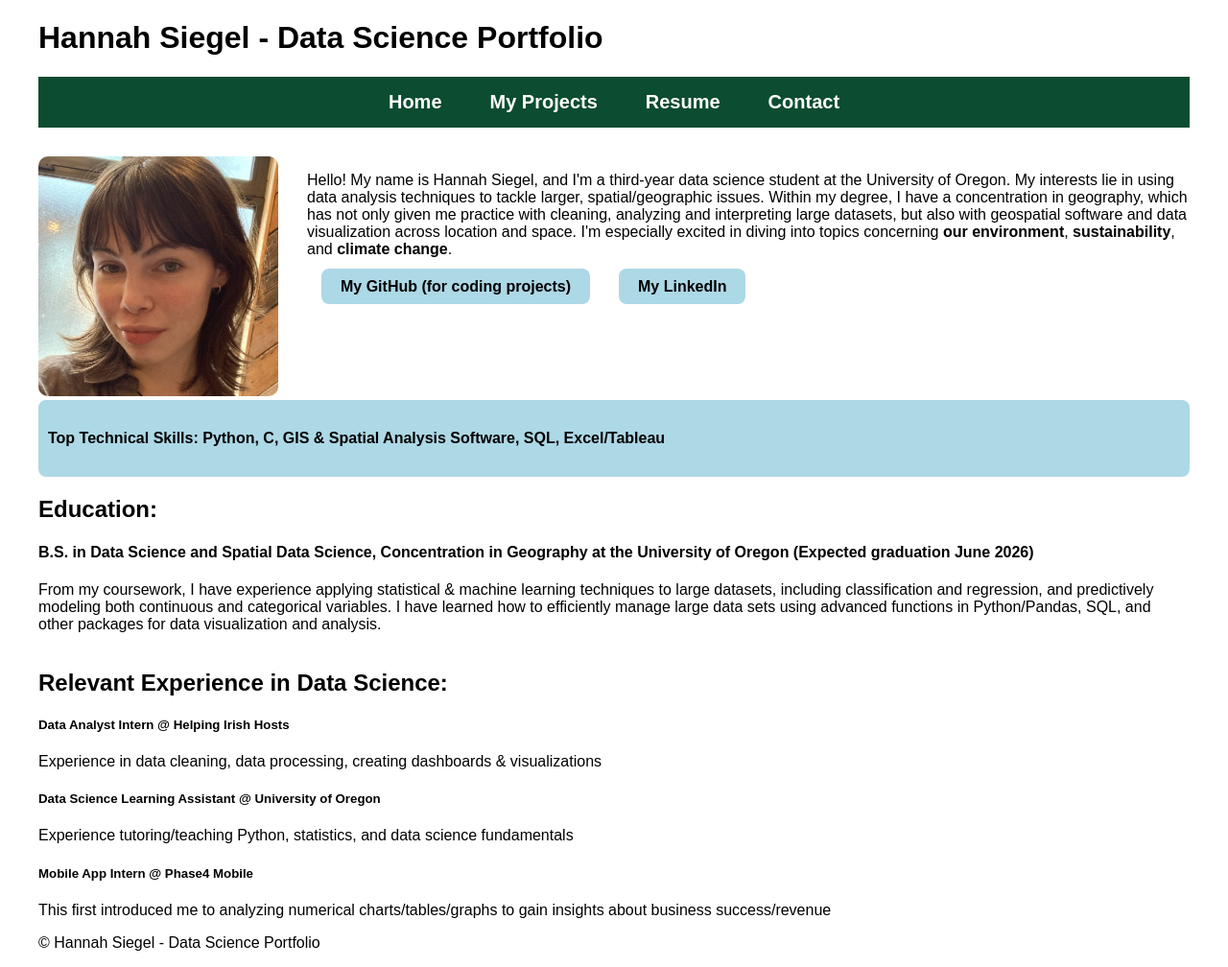
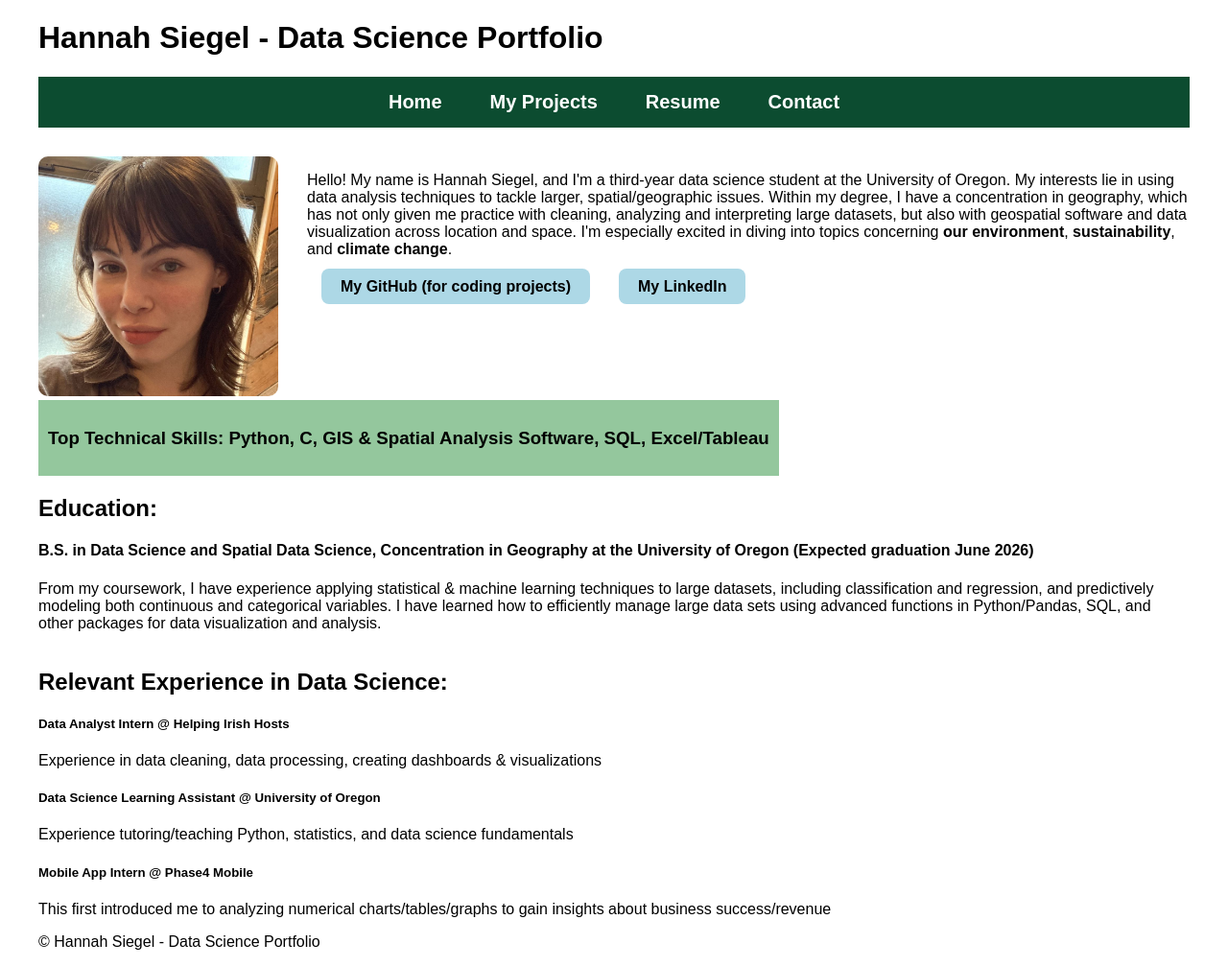
Before and after one commit to siegelhannah/portfolio, a Jekyll site: the page built from index.md, in a window 1280 px wide and 1008 px high. Shown: the whole window at 96% size. Built offline with Jekyll 4.4.1, drawn with Linux system fonts in a browser that asks for light colours.

Commit message:
Update index.md

```diff
--- a/index.md
+++ b/index.md
@@ -4,8 +4,8 @@ title: Home
 permalink: /
 ---
 
-<div style="background-color: #add8e6; padding: 10px; border-radius: 8px;">
-    <h4>Top Technical Skills: Python, C, GIS & Spatial Analysis Software, SQL, Excel/Tableau</h4>
+<div style="background-color: #94C79D; padding: 10px; margin: 0; display: inline-block;">
+    <h3>Top Technical Skills: Python, C, GIS & Spatial Analysis Software, SQL, Excel/Tableau</h3>
 </div>
 
 
```
